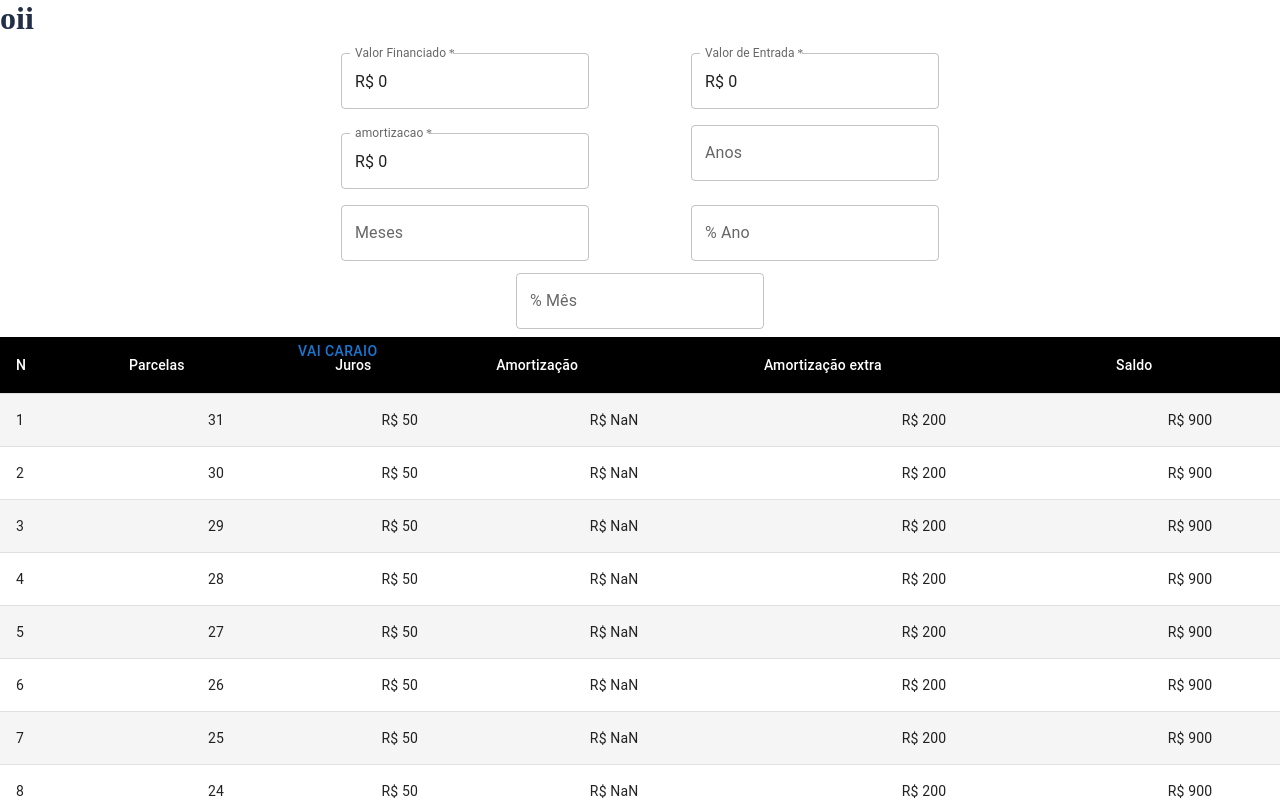
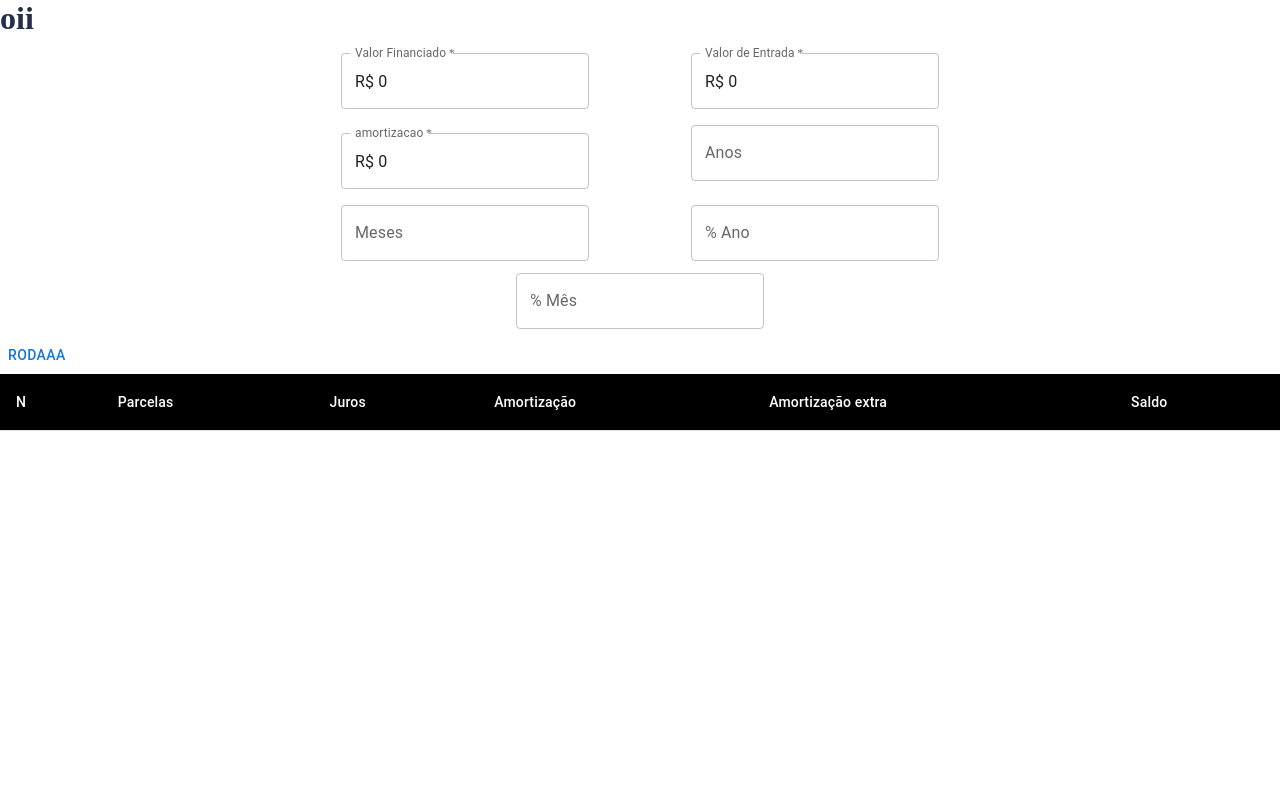
Before and after one commit to Diogozura/financas-faceis, a Next.js app: page / in a window 1280 px wide. Shown: the top 800 px of the page. Built offline with nearby package versions, Linux system fonts and the light colour scheme; a web font is replaced by a local one.

Commit message:
tabela dinamica

```diff
--- a/src/components/Porcentagem/index.tsx
+++ b/src/components/Porcentagem/index.tsx
@@ -1,8 +1,8 @@
 import React, { useState } from 'react';
 import TextField from '@mui/material/TextField';
 
-export default function Porcentagen({})  {
-  const [yearPercentage, setYearPercentage] = useState('');
+export default function Porcentagen({setTaxaMesal})  {
+  const [yearPercentage, setYearPercentage] = useState<any>('');
   const [monthPercentage, setMonthPercentage] = useState('');
 
   const handleYearPercentageChange = (event: React.ChangeEvent<HTMLInputElement>) => {
@@ -15,6 +15,8 @@ export default function Porcentagen({})  {
     setYearPercentage((Number(event.target.value) * 12).toFixed(2));
   }
 
+  const taxaMesal = ( 1 + yearPercentage/100 ) ** ( 1/12 ) -1
+  setTaxaMesal(taxaMesal)
   return (
     <>
       <TextField
--- a/src/screens/TabelaSacScreen/TableSac/index.tsx
+++ b/src/screens/TabelaSacScreen/TableSac/index.tsx
@@ -7,10 +7,12 @@ import TableCell from '@mui/material/TableCell';
 import TableRow from '@mui/material/TableRow';
 
 import { styled } from '@mui/material/styles';
-import  { tableCellClasses } from '@mui/material/TableCell';
+import { tableCellClasses } from '@mui/material/TableCell';
 import TableContainer from '@mui/material/TableContainer';
 
 import Paper from '@mui/material/Paper';
+import { Amortizacao } from '../Amortizacao';
+import { Button } from '@mui/material';
 
 const StyledTableCell = styled(TableCell)(({ theme }) => ({
   [`&.${tableCellClasses.head}`]: {
@@ -32,8 +34,15 @@ const StyledTableCell = styled(TableCell)(({ theme }) => ({
   },
 }));
 
-export default function SimpleTable({ valorInicial, valorEntrada, parcelaMes }: any) {
+export default function SimpleTable({ valorInicial, valorEntrada, parcelaMes, taxaMesal }: any) {
   const Amotização = (valorInicial - valorEntrada) / parcelaMes
+  const saldoDevedor = valorInicial - valorEntrada
+
+  function CalculoJuros(saldoDevedor, taxaMesal) {
+    const juros = saldoDevedor * taxaMesal
+    return juros
+  }
+
 
   const [count, setCount] = React.useState(30);
 
@@ -41,9 +50,61 @@ export default function SimpleTable({ valorInicial, valorEntrada, parcelaMes }:
     { length: 30 },
     (_, i) => count - (i - 1)
   );
+  const [items, setItems] = React.useState([]);
+
+  function handleClick() {
+
+    console.log('funciona')
+    var resultado = '';
+    var i = 0;
+    var saldoDevedorAtual = saldoDevedor
+    var array = []
+
+      do {
+        i += 1;
+
+        if (i == 1) {
+          const obj = {};
+          obj.N = i
+          obj.juros = 0;
+          obj.parcelas = 0;
+          obj.amortizacao = 0;
+          obj.saldoDevedor = saldoDevedor
+          array.push(obj)
+        } else {
+          var devedorAnterior = array[i - 2].saldoDevedor
+          const temp = {}
+          temp.N = i;
+          temp.juros =Math.round( CalculoJuros(devedorAnterior, taxaMesal));
+          temp.amortizacao = Amotização;
+          temp.parcelas = temp.juros + temp.amortizacao;
+          temp.saldoDevedor = (devedorAnterior - Amotização);
+          array.push(temp)
+          saldoDevedorAtual = temp.saldoDevedor
+        }
+
+        resultado += i + ' ';
+
+
+      } while (Amotização < saldoDevedorAtual);
+
+      console.log('array', array)
+      setItems(array)
+
+   return array
+  }
+console.log(items)
 
 
   return (
+    <>
+
+      <Button  onClick={handleClick}>Rodaaa </Button>
+      {/* <ul>
+        {items.map((item, index) => (
+          <li key={index}>{item.juros}</li>
+        ))}
+      </ul> */}
       <Table sx={{ minWidth: 350 }} aria-label="customized  table">
         <TableHead>
           <TableRow>
@@ -56,16 +117,17 @@ export default function SimpleTable({ valorInicial, valorEntrada, parcelaMes }:
           </TableRow>
         </TableHead>
         <TableBody>
-                {numbers.map((num, index) => (
+
+          {items.map((num, index) => (
             <StyledTableRow key={num}>
               <StyledTableCell component="th" scope="row">
-                       {index + 1}
+                {num.N}
               </StyledTableCell>
-                     <StyledTableCell align="center">{num}</StyledTableCell>
-                     <StyledTableCell align="center">R$ 50</StyledTableCell>
-                     <StyledTableCell align="center">R$ {Amotização.toFixed(2)}</StyledTableCell>
-                     <StyledTableCell align="center">R$ 200</StyledTableCell>
-                     <StyledTableCell align="center">R$ 900</StyledTableCell>
+              <StyledTableCell align="left">R$ {num.parcelas.toFixed(2)}</StyledTableCell>
+              <StyledTableCell align="left">R$ { num.juros.toFixed(2)}</StyledTableCell>
+              <StyledTableCell align="left">R$ {Amotização.toFixed(2)}</StyledTableCell>
+              <StyledTableCell align="left">R$ 200</StyledTableCell>
+              <StyledTableCell align="left">R$ {num.saldoDevedor.toFixed(2)}</StyledTableCell>
             </StyledTableRow>
             // <TableRow key={num}>
 
@@ -94,5 +156,6 @@ export default function SimpleTable({ valorInicial, valorEntrada, parcelaMes }:
           </TableRow>
         </TableBody>
       </Table>
+    </>
   );
 }
--- a/src/screens/TabelaSacScreen/index.tsx
+++ b/src/screens/TabelaSacScreen/index.tsx
@@ -14,6 +14,7 @@ import CustomizedTables from './TableSac'
 import MyComponent from './table-1'
 import { Amortizacao } from './Amortizacao'
 import CustomizedTable from './table-1'
+import SimpleTable from './TableSac'
 
 
 const Title = styled.h1`
@@ -35,6 +36,8 @@ type Item = {
 
 export default function Home() {
     const [Meses, setMeses] = React.useState('');
+    const [taxaMesal, setTaxaMesal] = React.useState('')
+    console.log('taxaMesal',taxaMesal)
     const [values, setValues] = React.useState<Item>({
         // Valor inicial a pagar
         valorInicial: 0,
@@ -58,12 +61,14 @@ export default function Home() {
         simble: 'R$',
         name: 'valorInicial',
         value: values.valorInicial,
+
         label: 'Valor Financiado',
     },
     {
         simble: 'R$',
         name: 'entrada',
         value: values.entrada,
+
         label: 'Valor de Entrada'
         },
         {
@@ -97,7 +102,7 @@ export default function Home() {
         e.preventDefault()
 
         Amortizacao({ valorInicial, valorEntrada, parcelaMes })
-
+        // SimpleTable(valorInicial, valorEntrada, parcelaMes, taxaMesal)
         addPessoa( 'nome', 3 , 'sexo' )
 
     }
@@ -112,7 +117,8 @@ export default function Home() {
 
       const [state, setState] = React.useState<{ pessoas: Pessoa[] }>({ pessoas: [] });
     console.log(state.pessoas)
-      function addPessoa(nome: string, idade: number, sexo: string) {
+    function addPessoa(nome: string, idade: number, sexo: string) {
+
         setState((prevState) => {
           return {...prevState, pessoas: [...prevState.pessoas, { nome, idade, sexo }]};
         });
@@ -171,15 +177,15 @@ export default function Home() {
                             </>
                         ))}
                         <YearToMonthForm setMeses={setMeses} />
-                        <Porcentagens/>
+                        <Porcentagens setTaxaMesal={setTaxaMesal} />
 
                     </FormControl>
-                    <Button onClick={submit}>vai caraio</Button>
+
                 </form>
 
             </Box>
             {/* <CustomizedTable/> */}
-            <CustomizedTables valorInicial={valorInicial} valorEntrada={valorEntrada} parcelaMes={ parcelaMes }/>
+            <CustomizedTables valorInicial={valorInicial} valorEntrada={valorEntrada} taxaMesal={taxaMesal} parcelaMes={ parcelaMes }/>
 
         </>
     )
```
Also changed, not shown: 1 other file (tests, documents, lock files or other folders). Lines whose indentation alone changed are shown as unchanged.
